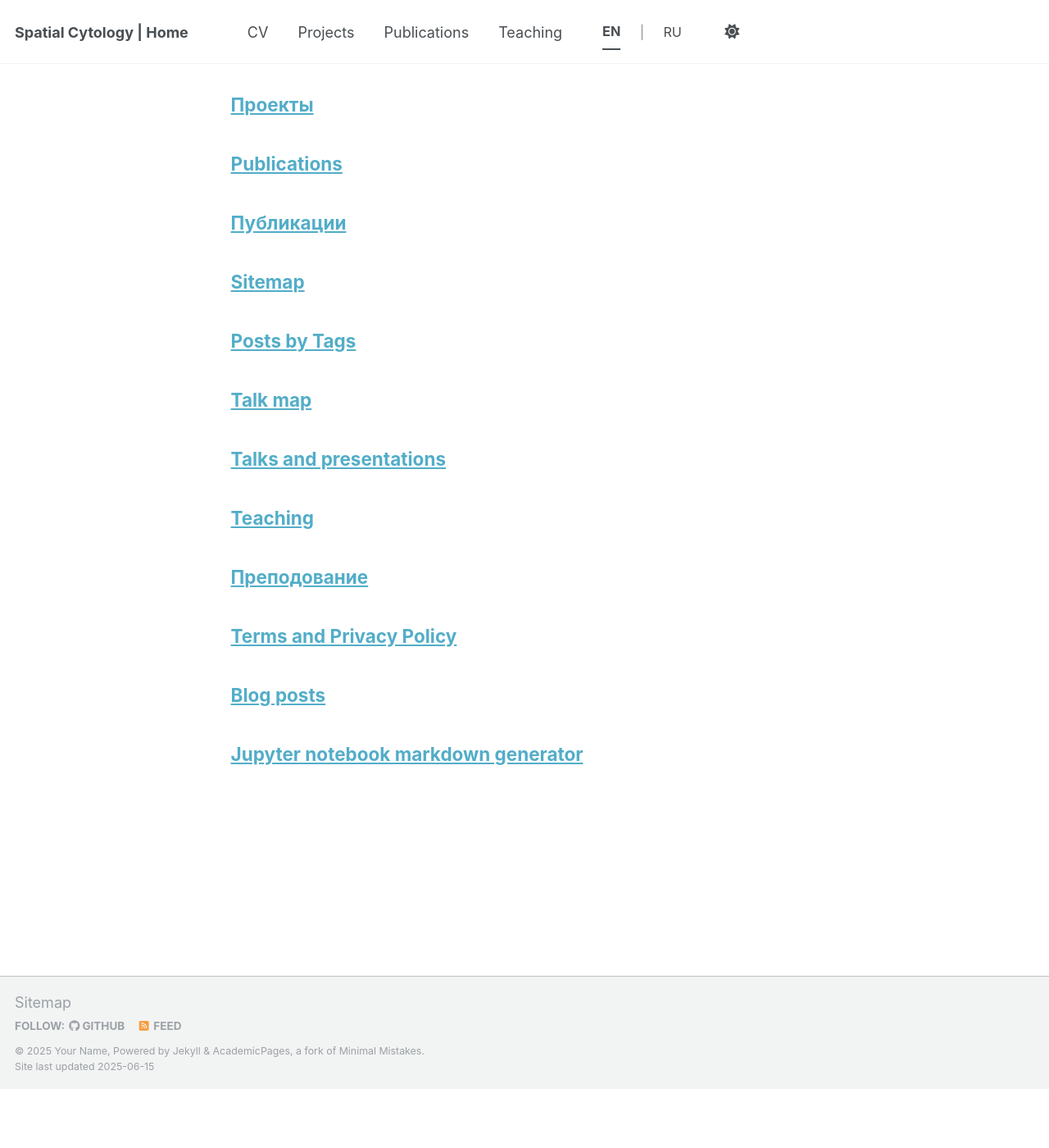
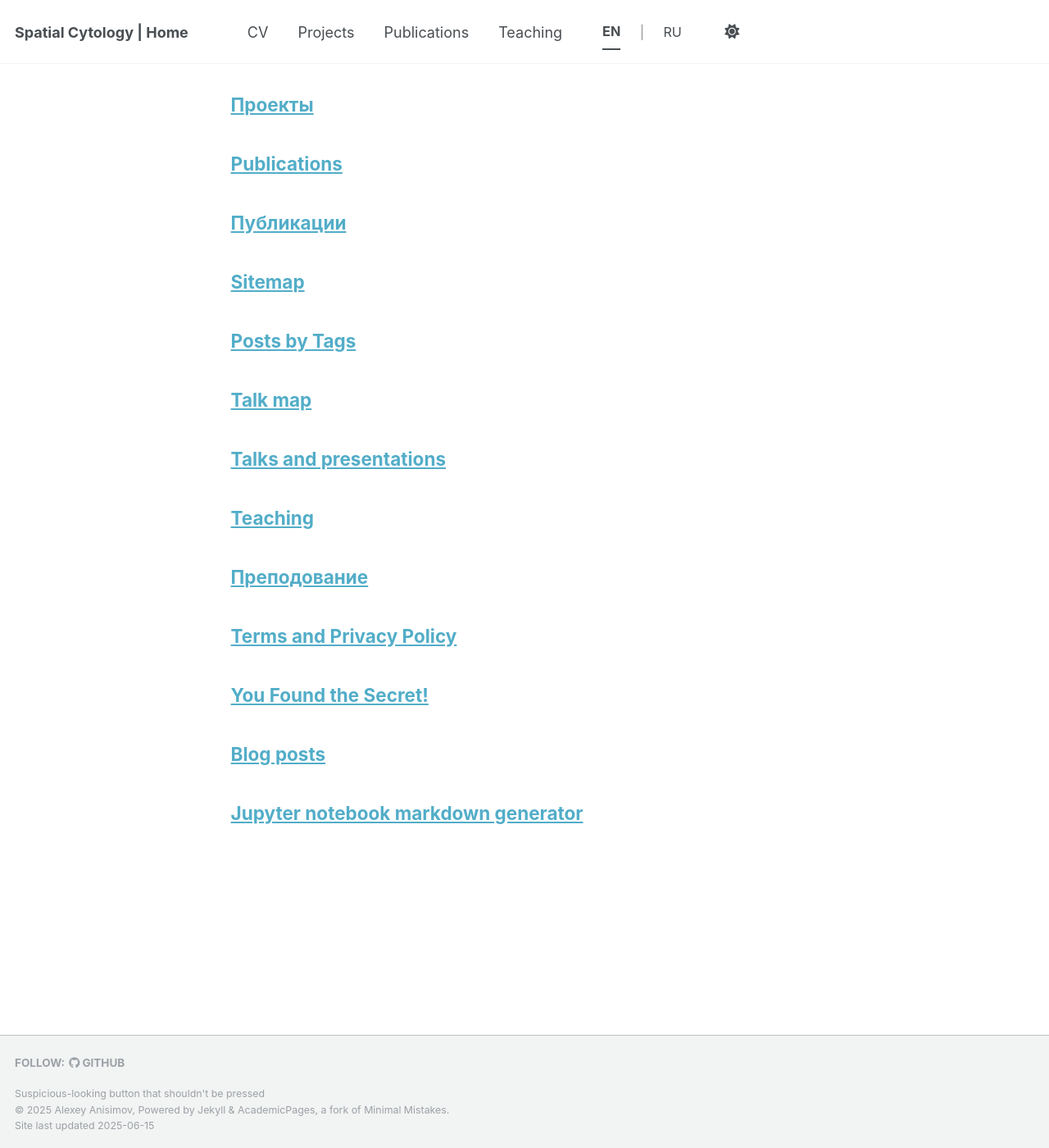
Before and after one commit to nicimov/nicimov.github.io, a Jekyll site: the page built from _pages/page-archive.html, in a window 1280 px wide and 1400 px high, scrolled down 1064 px. Shown: the whole window at 82% size. Built offline with Jekyll 4.4.1, drawn with Linux system fonts in a browser that asks for light colours; before the commit the page ends 2392 px from its top, so only the background shows below that.

Commit message:
Added suspicious-looking button
(it shouldn't be pressed!)

```diff
--- a/_config.yml
+++ b/_config.yml
@@ -17,9 +17,9 @@
 site_theme               : "default"
 title:
   en: "Spatial Cytology | Home"
-  ru: "Цито-топология | Главная"
+  ru: "Цитоморфометрия | Главная"
 title_separator          : "-"
-name                     : &name "Your Name"
+name                     : &name "Alexey Anisimov"
 description              : &description "personal description"
 url                      : https://nicimov.github.io # the base hostname & protocol for your site e.g. "https://[your GitHub username].github.io" or if you already have some other page hosted on Github then use "https://[your GitHub username].github.io/[Your Repo Name]"
 baseurl                  : "" # the subpath of your site, e.g. "/blog"
@@ -137,7 +137,7 @@
       options:
         format           : "iso8601" # "iso8601" (default), "timestamp-seconds", "timestamp-milliseconds"
 atom_feed:
-  hide                   : false     # change to true to hide the RSS feed in the footer
+  hide                   : true     # change to true to hide the RSS feed in the footer
   path                   : # blank (default) uses feed.xml
 
 
--- a/_includes/footer.html
+++ b/_includes/footer.html
@@ -19,6 +19,10 @@
 </div>
 {% endif %}
 
+<button class="suspicious-button" id="suspiciousButton">
+  Suspicious-looking button that shouldn't be pressed
+</button>
+
 <div class="page__footer-copyright">
   &copy; {{ site.time | date: '%Y' }} {{ site.name | default: site.title[lang] }}, {{ site.data.ui-text[site.locale].powered_by | default: "Powered by" }} <a href="http://jekyllrb.com" rel="nofollow">Jekyll</a> &amp; <a href="https://github.com/academicpages/academicpages.github.io">AcademicPages</a>, a fork of <a href="https://mademistakes.com/work/minimal-mistakes-jekyll-theme/" rel="nofollow">Minimal Mistakes</a>.<br />
   Site last updated {{ "now" | date: '%Y-%m-%d' %}}
--- a/_includes/footer/custom.html
+++ b/_includes/footer/custom.html
@@ -1,3 +1,4 @@
 <!-- start custom footer snippets -->
-<a href="/sitemap/">Sitemap</a>
-<!-- end custom footer snippets -->
+
+<!-- remove/add the sitemap -->
+<!-- <a href="/sitemap/">Sitemap</a> -->
--- a/_includes/scripts.html
+++ b/_includes/scripts.html
@@ -4,5 +4,4 @@
 
 <script src="{{ '/assets/js/language-persist.js' | relative_url }}"></script>
 
-<!-- Language Switcher JS -->
-<!-- <script src="{{ '/assets/js/language-switcher.js' | relative_url }}"></script>
+<script src="{{ '/assets/js/easter-egg.js' | relative_url }}"></script>
--- a/_sass/layout/_footer.scss
+++ b/_sass/layout/_footer.scss
@@ -94,3 +94,33 @@
     }
   }
 }
+
+.suspicious-button {
+  padding: 0;
+  background-color: transparent;
+  color: var(--global-text-color-light);
+  border: none;
+  font-family: $global-font-family;
+  font-size: $type-size-7;
+  cursor: pointer;
+  margin: 0;
+  vertical-align: baseline;
+  transition: all 0.2s ease; // Smooth transitions for all properties
+
+  &:hover {
+    background-color: rgba(200, 200, 200, 0.1);
+  }
+
+  &:active {
+    background-color: rgba(150, 150, 150, 0.2);
+    transform: scale(0.98); // Moved from JS to CSS for better performance
+  }
+
+  small {
+    font-family: $global-font-family;
+    font-size: $type-size-7;
+    color: var(--global-text-color-light);
+    letter-spacing: 0.01em;
+    display: block; // Makes small text appear on its own line
+  }
+}
--- /dev/null
+++ b/assets/js/easter-egg.js
@@ -0,0 +1,25 @@
+document.addEventListener('DOMContentLoaded', function() {
+  const button = document.getElementById('suspiciousButton');
+  let pressCount = 0;
+
+  if (button) {
+    button.addEventListener('click', function() {
+      pressCount++;
+
+      // Special messages at certain counts
+      if (pressCount === 10) {
+        this.innerHTML = 'Suspicious-looking button <small>why are you still clicking this?</small>';
+      }
+      else if (pressCount === 15) {
+        this.innerHTML = 'Suspicious-looking button <small>last warning...</small>';
+      }
+      else if (pressCount === 19) {
+        this.innerHTML = 'Suspicious-looking button <small>one more click...</small>';
+      }
+      // Redirect after 20 presses
+      else if (pressCount >= 20) {
+        window.location.href = "/verysecretpage";
+      }
+    });
+  }
+});
```
Also changed, not shown: _pages/verysecretpage.md (added, +12 -0 lines), assets/js/_main.js (line endings or trailing spaces).
